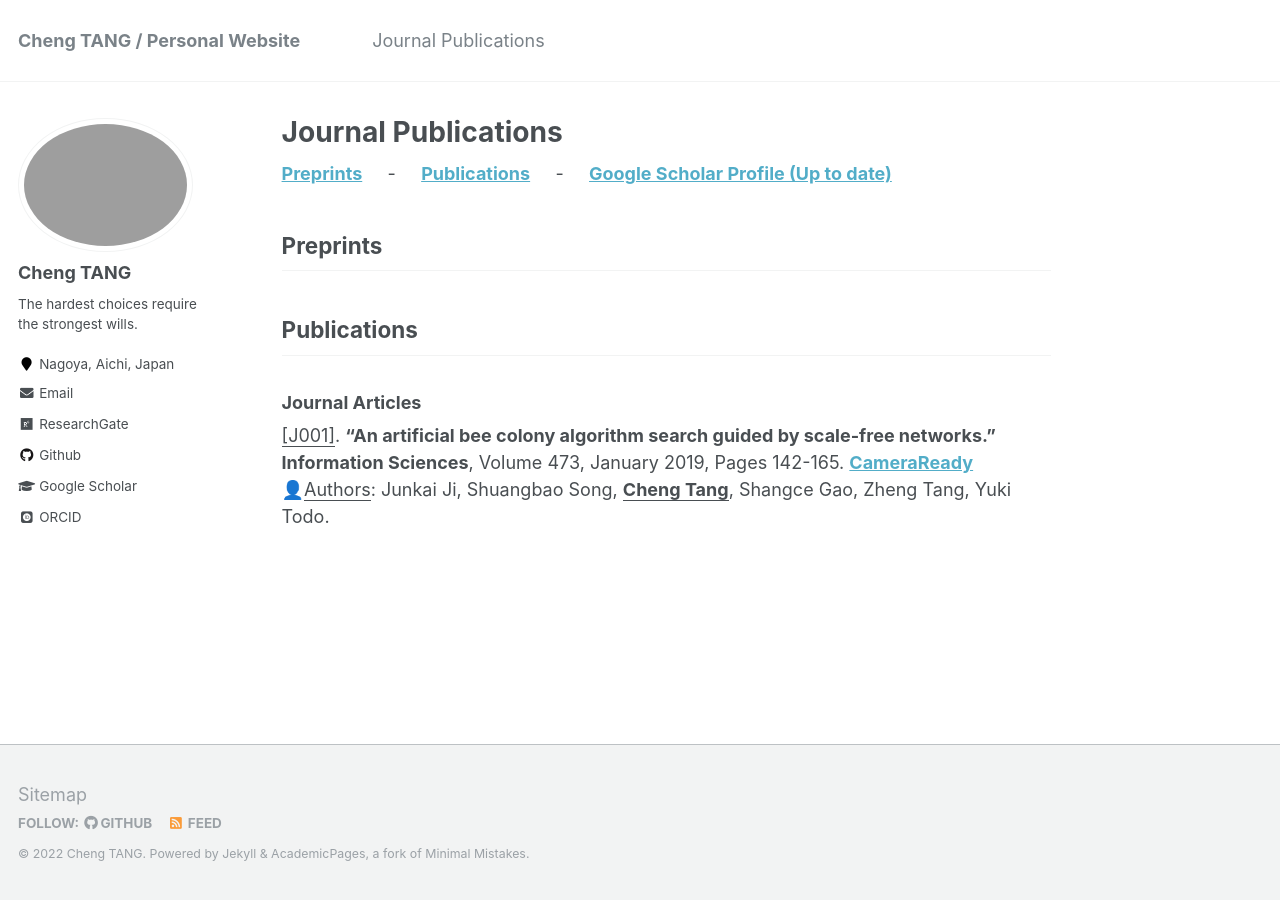
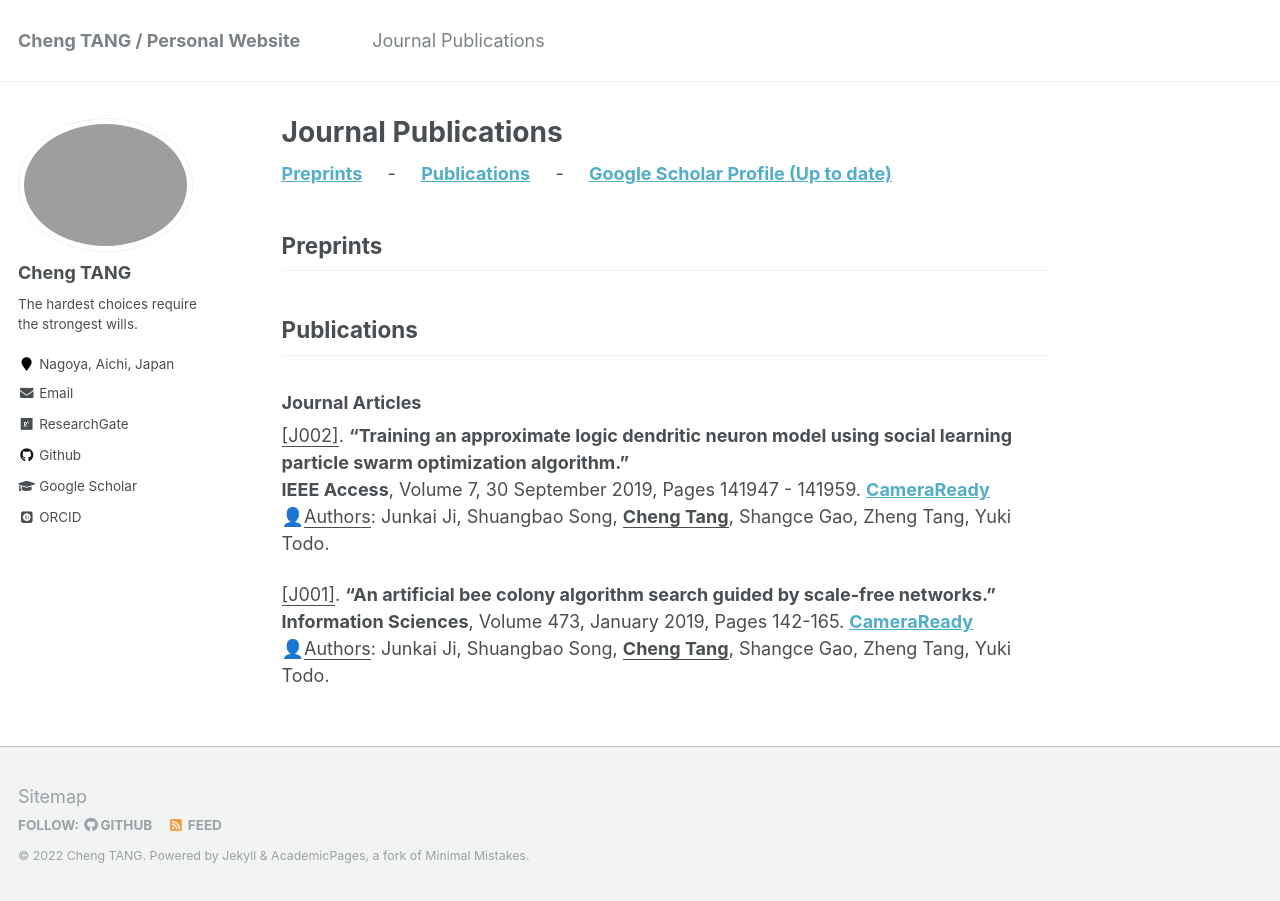
Before and after one commit to ChengTANG-AI/chengtang-ai.github.io, a Jekyll site: the page built from _pages/JournalPublications.md, in a window 1280 px wide. Built offline with Jekyll 4.4.1, drawn with Linux system fonts in a browser that asks for light colours; some web fonts are replaced.

Commit message:
Update JournalPublications.md

```diff
--- a/_pages/JournalPublications.md
+++ b/_pages/JournalPublications.md
@@ -31,7 +31,9 @@ Publications
 
 ### Journal Articles
 
-
+<u>[J002]</u>. **"Training an approximate logic dendritic neuron model using social learning particle swarm optimization algorithm."**
+**IEEE Access**, Volume 7, 30 September 2019, Pages 141947 - 141959. **[CameraReady](https://doi.org/10.1109/ACCESS.2019.2944682)**
+👤<u>Authors</u>: Junkai Ji, Shuangbao Song, **<u>Cheng Tang</u>**, Shangce Gao, Zheng Tang, Yuki Todo.
 
 <u>[J001]</u>. **"An artificial bee colony algorithm search guided by scale-free networks."**
 **Information Sciences**, Volume 473, January 2019, Pages 142-165. **[CameraReady](https://doi.org/10.1016/j.ins.2018.09.034)**
```
